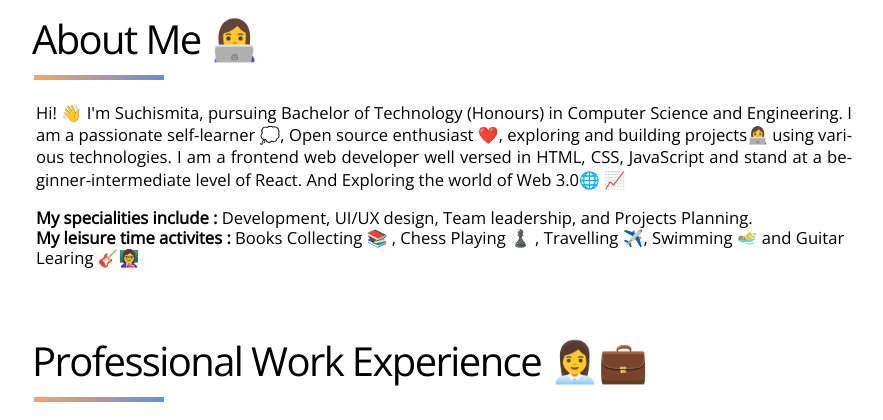
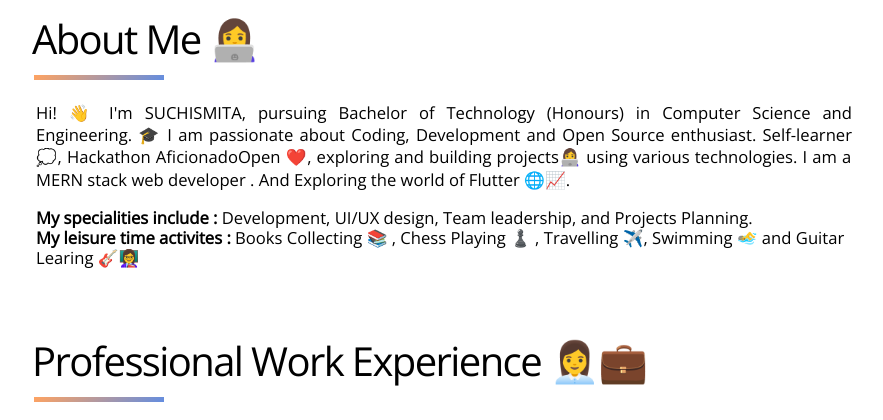
Before and after one commit to SuchismitaRout555/SuchismitaRout555.github.io, a plain HTML site: page index.html in a window 1280 px wide. Shown: the part 983-1403 px from the top of the page, without its empty margins (196-1079 px from the left). Drawn offline with nearby package versions, Linux system fonts and the light colour scheme.

Commit message:
Update index.html

```diff
--- a/index.html
+++ b/index.html
@@ -254,18 +254,15 @@
                 <h2>About Me 👩‍💻</h2>
 
 
-                <p>Hi! 👋 I'm Suchismita, pursuing Bachelor of Technology (Honours) in Computer Science and
-                    Engineering. I am a passionate self-learner 💭, Open source enthusiast ❤️, exploring and building
-                    projects👩‍💻 using various technologies. I am a frontend web developer well versed in HTML, CSS,
-                    JavaScript and stand at a beginner-intermediate level of React. And Exploring the world of Web 3.0🌐
-                    📈</p>
+                <p> Hi! 👋 I'm SUCHISMITA, pursuing Bachelor of Technology (Honours) in Computer Science and
+                    Engineering. 🎓 I am passionate about Coding, Development and Open Source enthusiast.
+                    Self-learner 💭, Hackathon AficionadoOpen ❤️, exploring and building
+                    projects👩‍💻 using various technologies. I am a MERN stack web developer . And Exploring the world of Flutter 🌐📈.
+                </p>
 
 
-                <!-- <p>I apply the same thinking in product management that I also apply in leadership,
-            because whether you're connecting with consumers or with your team, you're connecting with the fun irrationality of their logic-in order to bring ideas together, influence an outcome, and also optimize and scale for future growth.
-            I’m well-versed in negotiations, planning and development, relationship management, coordination and scheduling. Furthermore digital Marketing, Tutoring, brand awareness, and omni-channel marketing campaigns And I am the conduit between Tech and Marketing.
-            I help Brands find the subject and medium that best fits their unique identity, and then I produce high-quality content that meets their objectives.
-            I've worked in B2C marketing across the technology and Educational services industries helping companies generate revenue.</p> -->
+                <!-- <p> I also apply in leadership,
+             </p> -->
 
                 <strong> My specialities include :</strong> <span> Development, UI/UX design, Team leadership,
                     and Projects Planning. </span>
```
